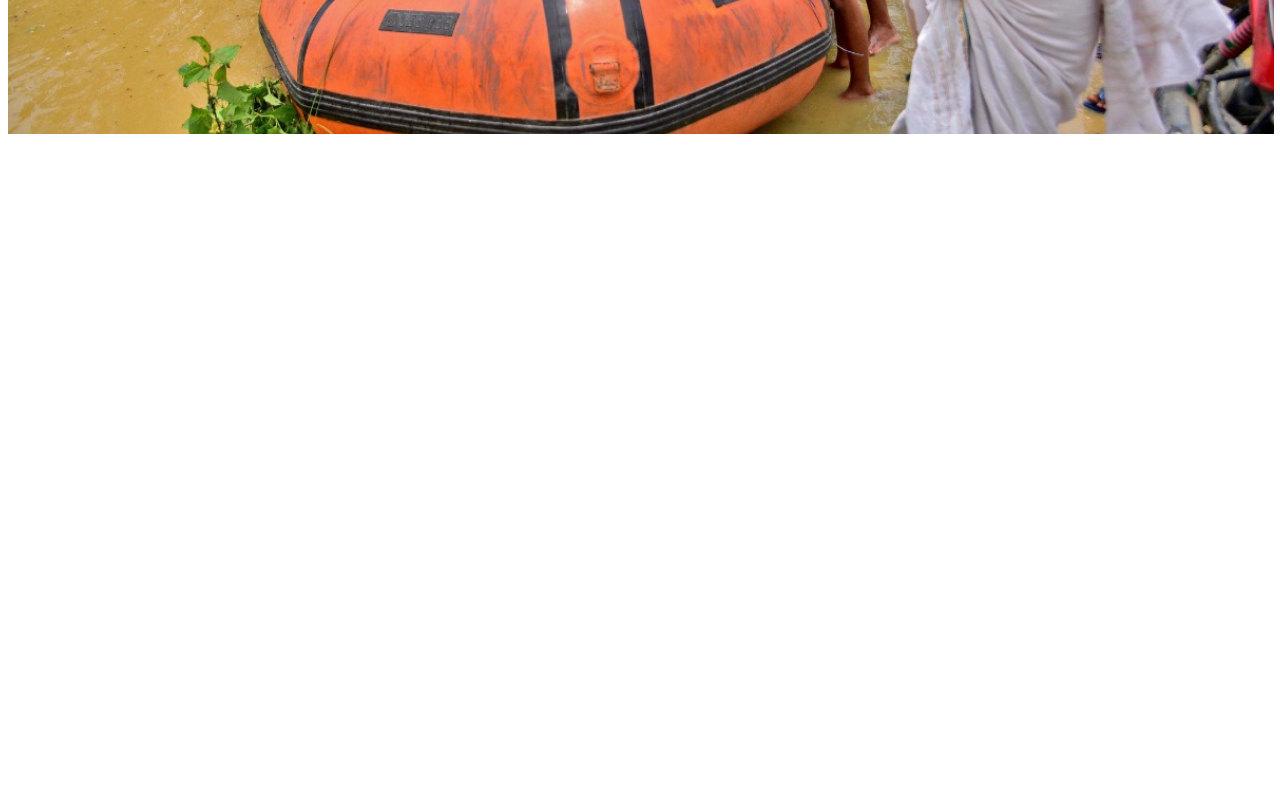
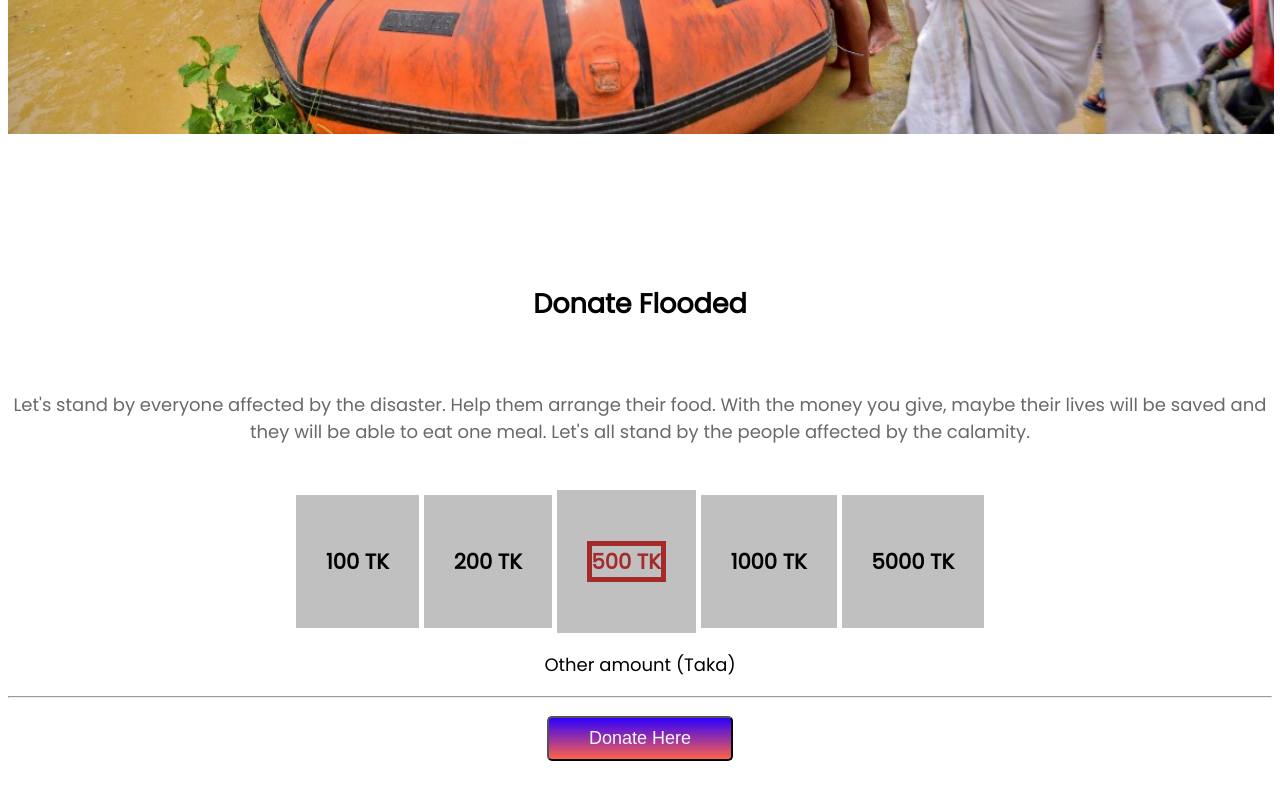
Before and after one commit to shuzanmahamud/donate-flooded, a plain HTML site: page index.html in a window 1280 px wide. Shown: the part 546-1346 px from the top of the page. Before the commit the page ends 800 px from the top, so only its background shows below. Drawn offline with Linux system fonts and the light colour scheme.

Commit message:
container

```diff
--- a/index.html
+++ b/index.html
@@ -26,5 +26,56 @@
             </button>
     </div>
 </section>
+
+<section class="donate-flooded">
+    <div>
+        <h2>
+            Donate Flooded
+        </h2>
+        <br>
+        <P id="text-here">
+            Let's stand by everyone affected by the disaster. Help them arrange their food. With the money you give, maybe their
+            lives will be saved and they will be able to eat one meal. Let's all stand by the people affected by the calamity.
+        </P>
+        <br>
+        <div class="container">
+            <h3 id="first">
+                100 TK
+            </h3>
+        </div>
+
+        <div class="container">
+            <h3 id="second">
+                200 TK
+            </h3>
+        </div>
+
+        <div class="container">
+            <h3 id="third">
+                500 TK
+            </h3>
+        </div>
+
+        <div class="container">
+            <h3 id="four">
+                1000 TK
+            </h3>
+        </div>
+
+        <div class="container">
+            <h3 id="five">
+                5000 TK
+            </h3>
+        </div>
+        <p>
+            Other amount (Taka)
+            <hr/>
+        </p>
+        <button class="link-button">
+            Donate Here
+        </button>
+    </div>
+</section>
+
 </body>
 </html>
--- a/style.css
+++ b/style.css
@@ -15,13 +15,21 @@ h1{
     text-align:center;
     color: white;
     padding-left: 2px;
+    margin-bottom: 150px;
     width: 100%;
     height: 630px;
-    text-align: center;
     background-image: url(images/donation5.jpg);
     background-repeat: no-repeat;
     background-size: cover;
     background-position: center;
+}
+.donate-flooded{
+    font-size: 18px;
+    margin-bottom: 150px;
+
+}
+#text-here{
+    color: dimgray;
 }
 .link-button{
     background-image: linear-gradient(rgb(47, 0, 255), tomato);
@@ -31,3 +39,14 @@ h1{
     border-radius: 5px;
 
 }
+.container{
+    background-color: silver;
+    display: inline-block;
+    padding: 30px;
+
+}
+#third{
+ color: brown;
+ border: 5px solid brown;
+
+}
```
